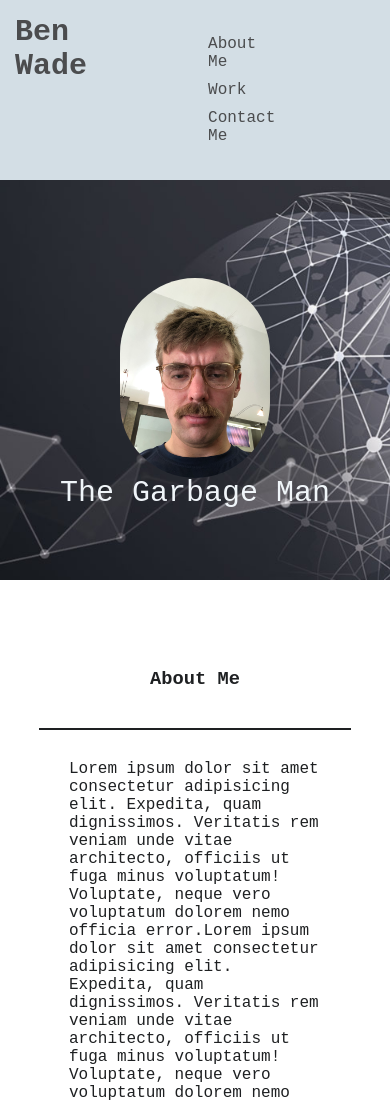
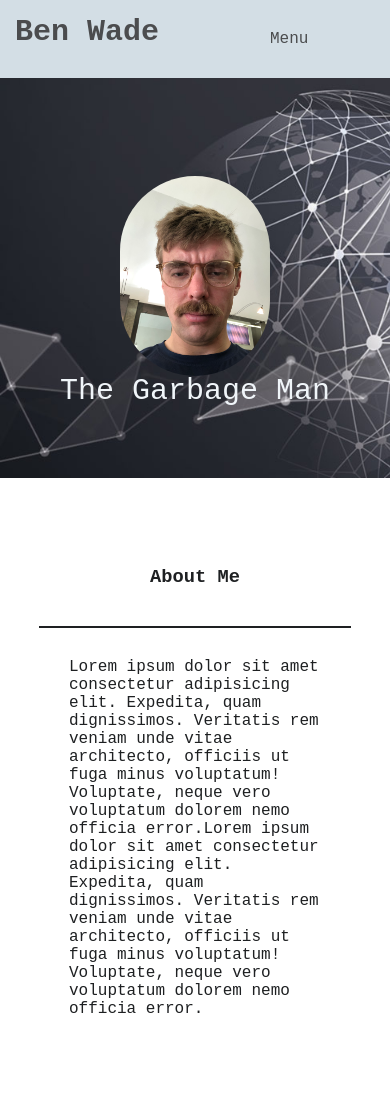
Before and after one commit to benwade91/Portfolio, a plain HTML site: page index.html in a window 390 px wide. Shown: the top 1100 px of the page. Drawn offline with Linux system fonts and the light colour scheme.

Commit message:
added menu dropdown for mobile sized screens

```diff
--- a/assets/CSS/style.css
+++ b/assets/CSS/style.css
@@ -32,7 +32,9 @@ header {
 header h1 {
     font-size: 40px;
 }
-
+.menu-btn {
+    display: none;
+}
 header a {
     text-decoration: none;
     color: var(--quarternary-color);
@@ -203,14 +205,34 @@ header nav ul li {
     header h1 {
         font-size: 30px;
     }
-    nav ul {
-        margin: 0 auto;
+    .menu-btn {
+        display: block;
+        cursor: pointer;
+    }
+    .menu-item{
+        display: none;
+        position: relative;
+    }
+    nav {
+        position: relative;
+        display: inline-block;
         width: 50%;
     }
     nav li {
-        padding: 5px;
+        padding: 10px;
+        display: none;
     }
-
+    nav ul {
+        margin: 0 0 0 50%;
+        width: 50%;
+    }
+    nav ul:hover .menu-item{
+        display: block;
+    }
+    nav ul:hover li {
+        display: block;
+        right: 30px;
+    }
     .cool-subtitle {
        position: absolute;
        bottom: 70px;
@@ -221,8 +243,6 @@ header nav ul li {
         border-right: none;
         border-bottom: 2px solid var(--quarternary-color);
     }
-
-
     #contact-me ul{
         justify-content: center;
         margin: 0 auto;
--- a/index.html
+++ b/index.html
@@ -13,14 +13,15 @@
         <h1> Ben Wade</h1>
         <nav>
             <ul>
+                <p class="menu-btn">Menu</p>
                 <li>
-                    <a href="#about-me">About Me</a>
+                    <a class="menu-item" href="#about-me">About Me</a>
                 </li>
                 <li>
-                    <a href="#work">Work</a>
+                    <a class="menu-item" href="#work">Work</a>
                 </li>
                 <li>
-                    <a href="#contact-me">Contact Me</a>
+                    <a class="menu-item" href="#contact-me">Contact Me</a>
                 </li>
             </ul>
         </nav>
@@ -40,7 +41,8 @@
         <div class="words">
             <p>Lorem ipsum dolor sit amet consectetur adipisicing elit. Expedita, quam dignissimos. Veritatis rem veniam
                 unde vitae architecto, officiis ut fuga minus voluptatum! Voluptate, neque vero voluptatum dolorem nemo
-                officia error.Lorem ipsum dolor sit amet consectetur adipisicing elit. Expedita, quam dignissimos. Veritatis rem veniam
+                officia error.Lorem ipsum dolor sit amet consectetur adipisicing elit. Expedita, quam dignissimos.
+                Veritatis rem veniam
                 unde vitae architecto, officiis ut fuga minus voluptatum! Voluptate, neque vero voluptatum dolorem nemo
                 officia error.</p>
         </div>
```
Lines whose indentation alone changed are shown as unchanged.
